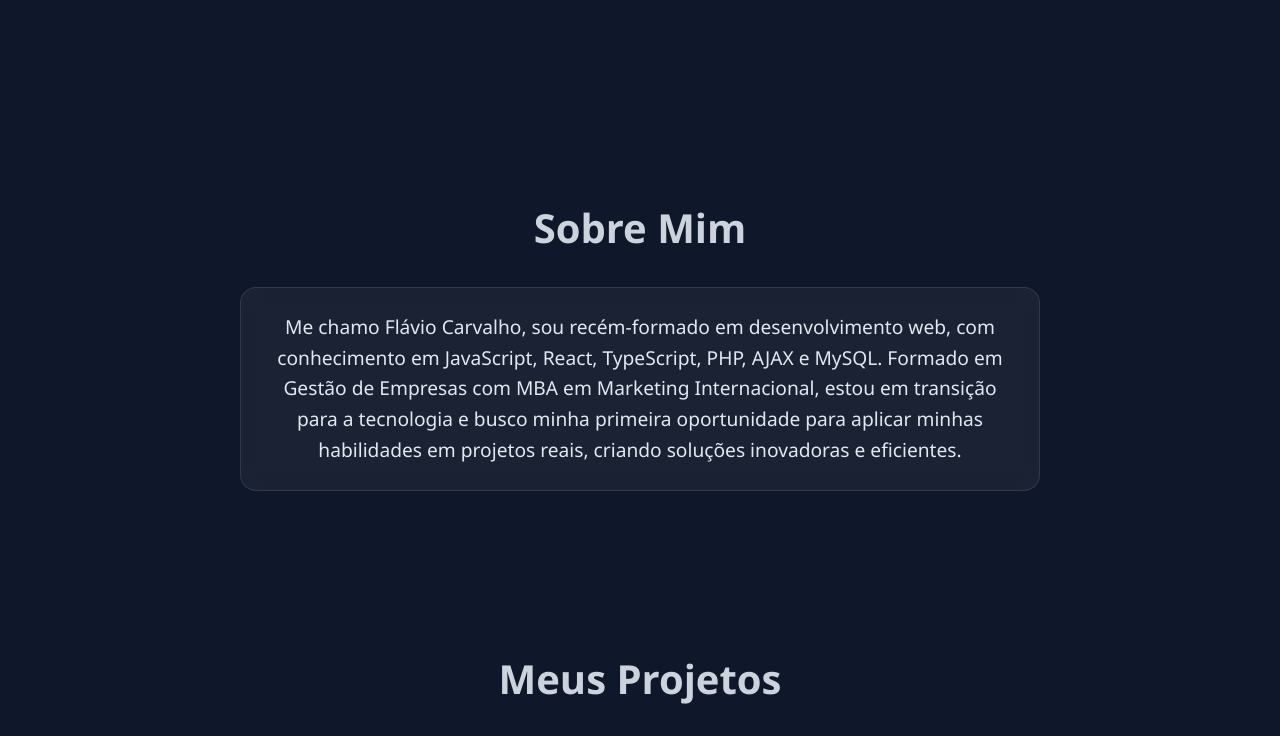
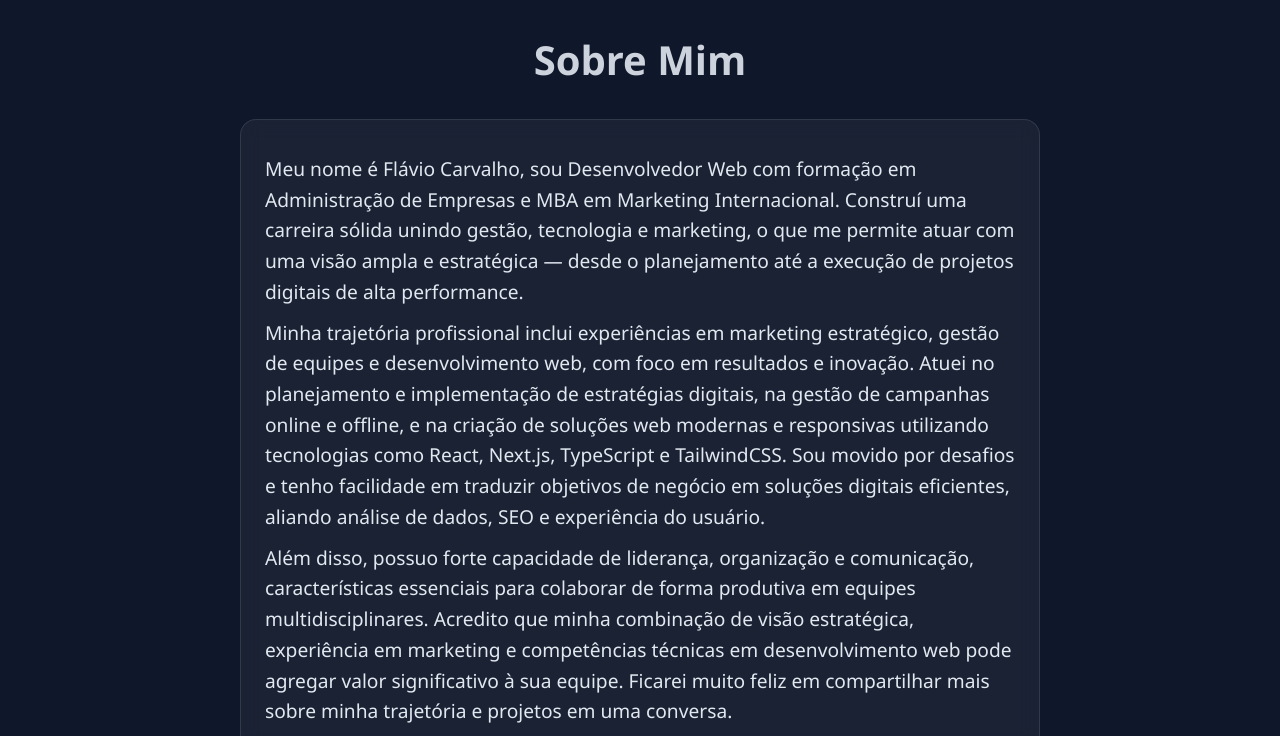
Before and after one commit to flaviocarvlh1/portfolio, a plain HTML site: page index.html in a window 1280 px wide. Shown: the part 680-1416 px from the top of the page. Drawn offline with Linux system fonts and the light colour scheme.

Commit message:
update about me and css

```diff
--- a/index.html
+++ b/index.html
@@ -26,12 +26,31 @@
       <h2 class="about-title">Sobre Mim</h2>
       <div class="about-box">
         <p class="about-paragraphs">
-          Me chamo Flávio Carvalho, sou recém-formado em desenvolvimento web,
-          com conhecimento em JavaScript, React, TypeScript, PHP, AJAX e MySQL.
-          Formado em Gestão de Empresas com MBA em Marketing Internacional,
-          estou em transição para a tecnologia e busco minha primeira
-          oportunidade para aplicar minhas habilidades em projetos reais,
-          criando soluções inovadoras e eficientes.
+          Meu nome é Flávio Carvalho, sou Desenvolvedor Web com formação em
+          Administração de Empresas e MBA em Marketing Internacional. Construí
+          uma carreira sólida unindo gestão, tecnologia e marketing, o que me
+          permite atuar com uma visão ampla e estratégica — desde o planejamento
+          até a execução de projetos digitais de alta performance.
+        </p>
+        <p class="about-paragraphs">
+          Minha trajetória profissional inclui experiências em marketing
+          estratégico, gestão de equipes e desenvolvimento web, com foco em
+          resultados e inovação. Atuei no planejamento e implementação de
+          estratégias digitais, na gestão de campanhas online e offline, e na
+          criação de soluções web modernas e responsivas utilizando tecnologias
+          como React, Next.js, TypeScript e TailwindCSS. Sou movido por desafios
+          e tenho facilidade em traduzir objetivos de negócio em soluções
+          digitais eficientes, aliando análise de dados, SEO e experiência do
+          usuário.
+        </p>
+        <p class="about-paragraphs">
+          Além disso, possuo forte capacidade de liderança, organização e
+          comunicação, características essenciais para colaborar de forma
+          produtiva em equipes multidisciplinares. Acredito que minha combinação
+          de visão estratégica, experiência em marketing e competências técnicas
+          em desenvolvimento web pode agregar valor significativo à sua equipe.
+          Ficarei muito feliz em compartilhar mais sobre minha trajetória e
+          projetos em uma conversa.
         </p>
       </div>
     </section>
--- a/style.css
+++ b/style.css
@@ -68,7 +68,7 @@ body {
 }
 
 .topo {
-  min-height: 100vh;
+  min-height: 85vh;
   display: flex;
   justify-content: center;
   align-items: center;
@@ -105,6 +105,10 @@ h1 {
   padding: 4rem 1rem;
 }
 
+#about {
+  padding-top: 2rem;
+}
+
 .about-title {
   font-size: 2.5rem;
   text-align: center;
@@ -125,7 +129,7 @@ h1 {
 .about-paragraphs {
   font-size: 1.1rem;
   line-height: 1.6;
-  text-align: center;
+  margin-top: 10px;
 }
 
 .projects {
@@ -271,19 +275,6 @@ h1 {
 .text-form:focus {
   border-color: var(--secundaria);
   box-shadow: 0 0 10px rgba(79, 70, 229, 0.3);
-}
-
-.project-card a {
-  text-decoration: none !important;
-}
-.project-card a:visited {
-  text-decoration: none !important;
-}
-.project-card a:hover {
-  text-decoration: none !important;
-}
-.project-card a:active {
-  text-decoration: none !important;
 }
 
 .button-form {
```
